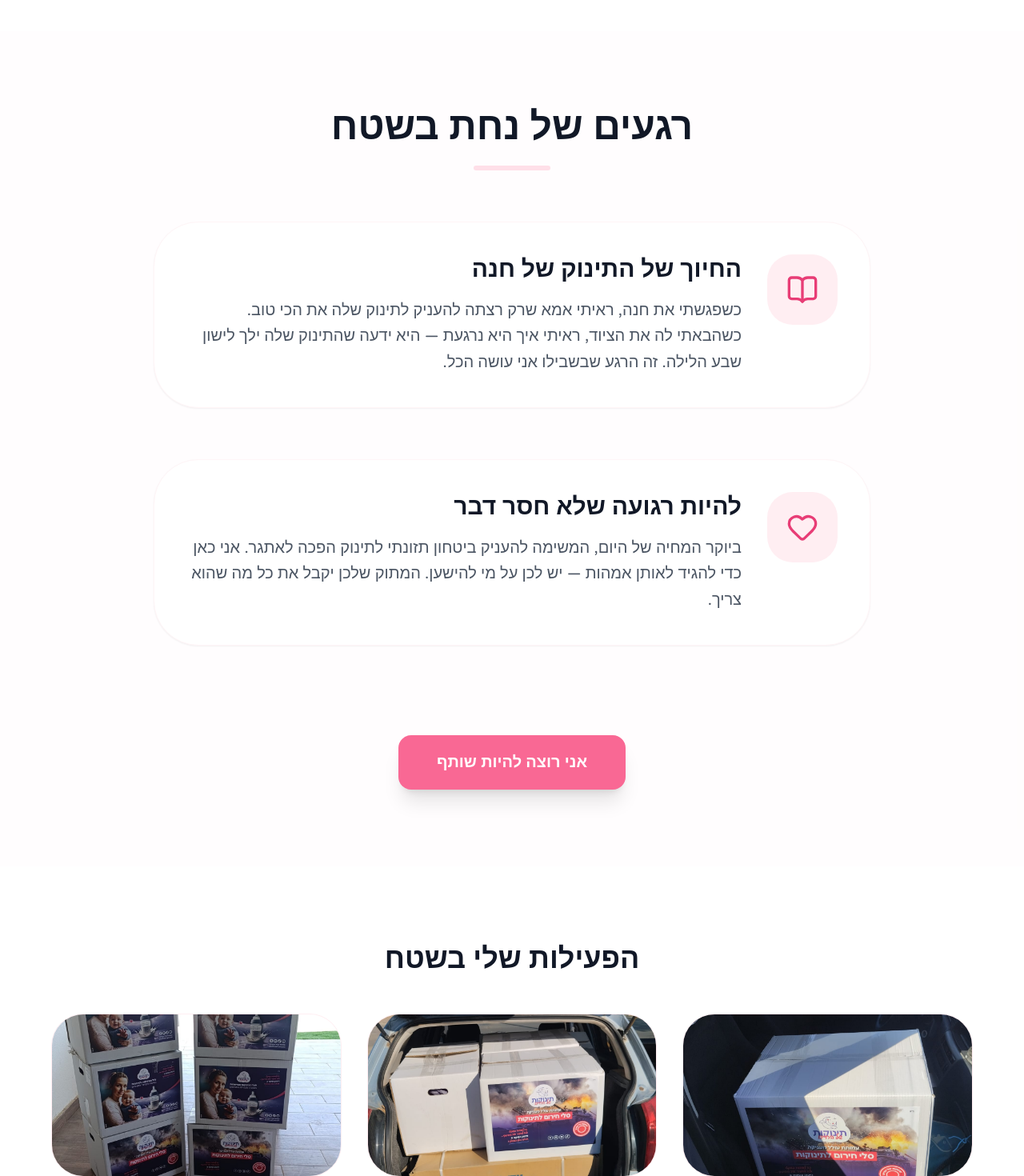
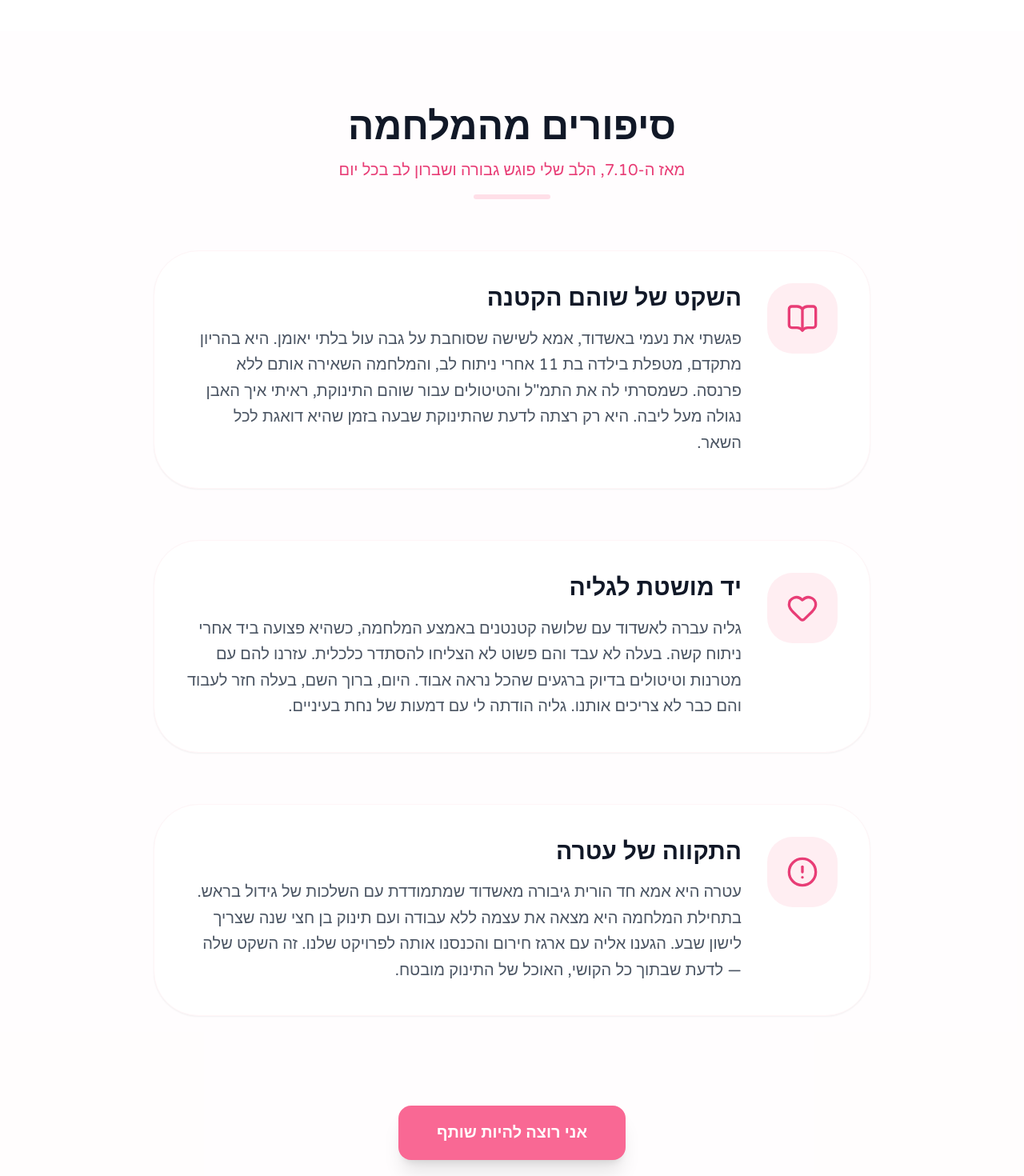
Before and after one commit to oriML/babies-of-life, a React (Vite) app: page / in a window 1280 px wide. Shown: the part 1505-2975 px from the top of the page at 80% size. Built offline with nearby package versions, Linux system fonts and the light colour scheme.

Commit message:
Add real wartime stories (Naomi, Galia, Atara) to the field stories section

```diff
--- a/src/App.tsx
+++ b/src/App.tsx
@@ -100,34 +100,50 @@ const App: React.FC = () => {
         </div>
       </section>
 
-      {/* 4. Stories from the Field */}
+      {/* 4. Stories from the Field - War Edition */}
       <section className="py-24 bg-soft-pink-50/20 px-4">
         <div className="max-w-4xl mx-auto space-y-16 text-center">
-          <div className="text-center">
-            <h2 className="text-5xl font-bold text-gray-900 mb-6">רגעים של נחת בשטח</h2>
+          <div className="text-center space-y-4">
+            <h2 className="text-5xl font-bold text-gray-900">סיפורים מהמלחמה</h2>
+            <p className="text-xl text-soft-pink-600 font-medium">מאז ה-7.10, הלב שלי פוגש גבורה ושברון לב בכל יום</p>
             <div className="w-24 h-1.5 bg-soft-pink-300 mx-auto rounded-full opacity-50"></div>
           </div>
 
+          {/* Naomi's Story */}
           <article className="group flex flex-col md:flex-row gap-8 items-start bg-white p-10 rounded-[3.5rem] shadow-sm border border-soft-pink-50 text-right">
             <div className="bg-soft-pink-100 p-6 rounded-[2rem] text-soft-pink-600 group-hover:bg-soft-pink-500 group-hover:text-white transition-all shrink-0">
               <BookOpen className="w-10 h-10" />
             </div>
             <div className="space-y-4">
-              <h3 className="text-3xl font-bold text-gray-900 leading-tight">החיוך של התינוק של חנה</h3>
+              <h3 className="text-3xl font-bold text-gray-900 leading-tight">השקט של שוהם הקטנה</h3>
               <p className="text-xl text-gray-600 leading-relaxed font-light">
-                כשפגשתי את חנה, ראיתי אמא שרק רצתה להעניק לתינוק שלה את הכי טוב. כשהבאתי לה את הציוד, ראיתי איך היא נרגעת — היא ידעה שהתינוק שלה ילך לישון שבע הלילה. זה הרגע שבשבילו אני עושה הכל.
+                פגשתי את נעמי באשדוד, אמא לשישה שסוחבת על גבה עול בלתי יאומן. היא בהריון מתקדם, מטפלת בילדה בת 11 אחרי ניתוח לב, והמלחמה השאירה אותם ללא פרנסה. כשמסרתי לה את התמ"ל והטיטולים עבור שוהם התינוקת, ראיתי איך האבן נגולה מעל ליבה. היא רק רצתה לדעת שהתינוקת שבעה בזמן שהיא דואגת לכל השאר.
               </p>
             </div>
           </article>
 
+          {/* Galia's Story */}
           <article className="group flex flex-col md:flex-row gap-8 items-start bg-white p-10 rounded-[3.5rem] shadow-sm border border-soft-pink-50 text-right">
             <div className="bg-soft-pink-100 p-6 rounded-[2rem] text-soft-pink-600 group-hover:bg-soft-pink-500 group-hover:text-white transition-all shrink-0">
               <Heart className="w-10 h-10" />
             </div>
             <div className="space-y-4">
-              <h3 className="text-3xl font-bold text-gray-900 leading-tight">להיות רגועה שלא חסר דבר</h3>
+              <h3 className="text-3xl font-bold text-gray-900 leading-tight">יד מושטת לגליה</h3>
               <p className="text-xl text-gray-600 leading-relaxed font-light">
-                ביוקר המחיה של היום, המשימה להעניק ביטחון תזונתי לתינוק הפכה לאתגר. אני כאן כדי להגיד לאותן אמהות — יש לכן על מי להישען. המתוק שלכן יקבל את כל מה שהוא צריך.
+                גליה עברה לאשדוד עם שלושה קטנטנים באמצע המלחמה, כשהיא פצועה ביד אחרי ניתוח קשה. בעלה לא עבד והם פשוט לא הצליחו להסתדר כלכלית. עזרנו להם עם מטרנות וטיטולים בדיוק ברגעים שהכל נראה אבוד. היום, ברוך השם, בעלה חזר לעבוד והם כבר לא צריכים אותנו. גליה הודתה לי עם דמעות של נחת בעיניים.
+              </p>
+            </div>
+          </article>
+
+          {/* Atara's Story */}
+          <article className="group flex flex-col md:flex-row gap-8 items-start bg-white p-10 rounded-[3.5rem] shadow-sm border border-soft-pink-50 text-right">
+            <div className="bg-soft-pink-100 p-6 rounded-[2rem] text-soft-pink-600 group-hover:bg-soft-pink-500 group-hover:text-white transition-all shrink-0">
+              <AlertCircle className="w-10 h-10" />
+            </div>
+            <div className="space-y-4">
+              <h3 className="text-3xl font-bold text-gray-900 leading-tight">התקווה של עטרה</h3>
+              <p className="text-xl text-gray-600 leading-relaxed font-light">
+                עטרה היא אמא חד הורית גיבורה מאשדוד שמתמודדת עם השלכות של גידול בראש. בתחילת המלחמה היא מצאה את עצמה ללא עבודה ועם תינוק בן חצי שנה שצריך לישון שבע. הגענו אליה עם ארגז חירום והכנסנו אותה לפרויקט שלנו. זה השקט שלה — לדעת שבתוך כל הקושי, האוכל של התינוק מובטח.
               </p>
             </div>
           </article>
```
